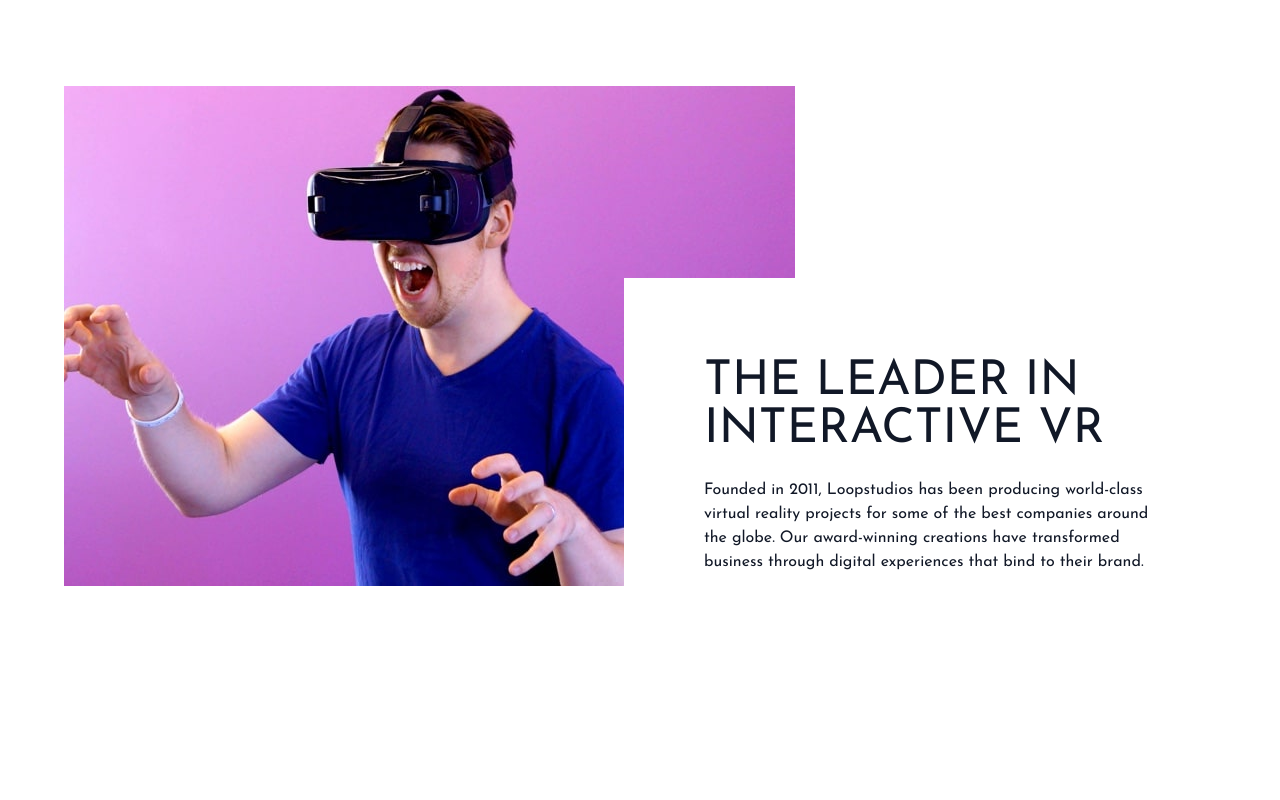
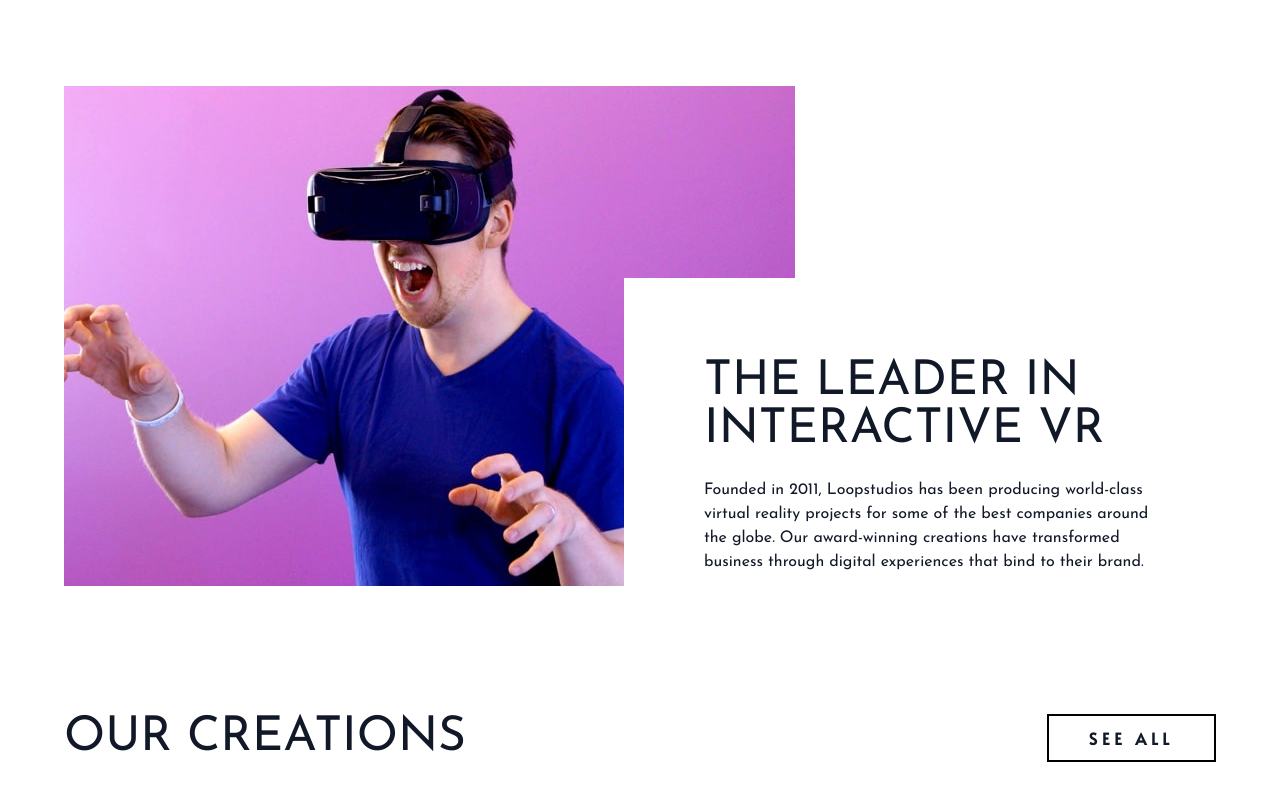
Before and after one commit to kongyutay/tailwind-loopstudios-website, a website: page index.html in a window 1280 px wide. Shown: the part 758-1558 px from the top of the page. Before the commit the page ends 1472 px from the top, so only its background shows below. Drawn offline with Linux system fonts and the light colour scheme.

Commit message:
started creators section

```diff
--- a/index.html
+++ b/index.html
@@ -99,5 +99,26 @@
                 </div>
             </div>
         </section>
+
+        <!-- Creations Section -->
+        <section id="creations">
+            <!-- Creatoins Container -->
+            <div
+                class="container max-w-6xl mx-auto my-32 px-6 text-gray-900 md:px-0"
+            >
+                <!-- Creations Header -->
+                <div class="flex justify-center mb-20 md:justify-between">
+                    <h2
+                        class="text-4xl text-center uppercase md:text-left md:text-5xl"
+                    >
+                        Our Creations
+                    </h2>
+
+                    <button class="hidden btn md:block">See All</button>
+                </div>
+
+                <!-- Items Container -->
+            </div>
+        </section>
     </body>
 </html>
--- a/input.css
+++ b/input.css
@@ -1,6 +1,12 @@
 @tailwind base;
 @tailwind components;
 @tailwind utilities;
+
+@layer components {
+    .btn {
+        @apply px-10 py-2 my-0 font-bold tracking-widest uppercase border-2 border-black font-alata hover:bg-black hover:text-white;
+    }
+}
 
 #hero {
     background-image: url("../images/desktop/image-hero.jpg");
--- a/tailwind.config.js
+++ b/tailwind.config.js
@@ -13,6 +13,9 @@ module.exports = {
                 sans: ["Josefin Sans", "sans-serif"],
                 alata: ["Alata"],
             },
+            letterSpacing: {
+                widest: ".3em",
+            },
         },
     },
     plugins: [],
```
Also changed, not shown: css/style.css.
